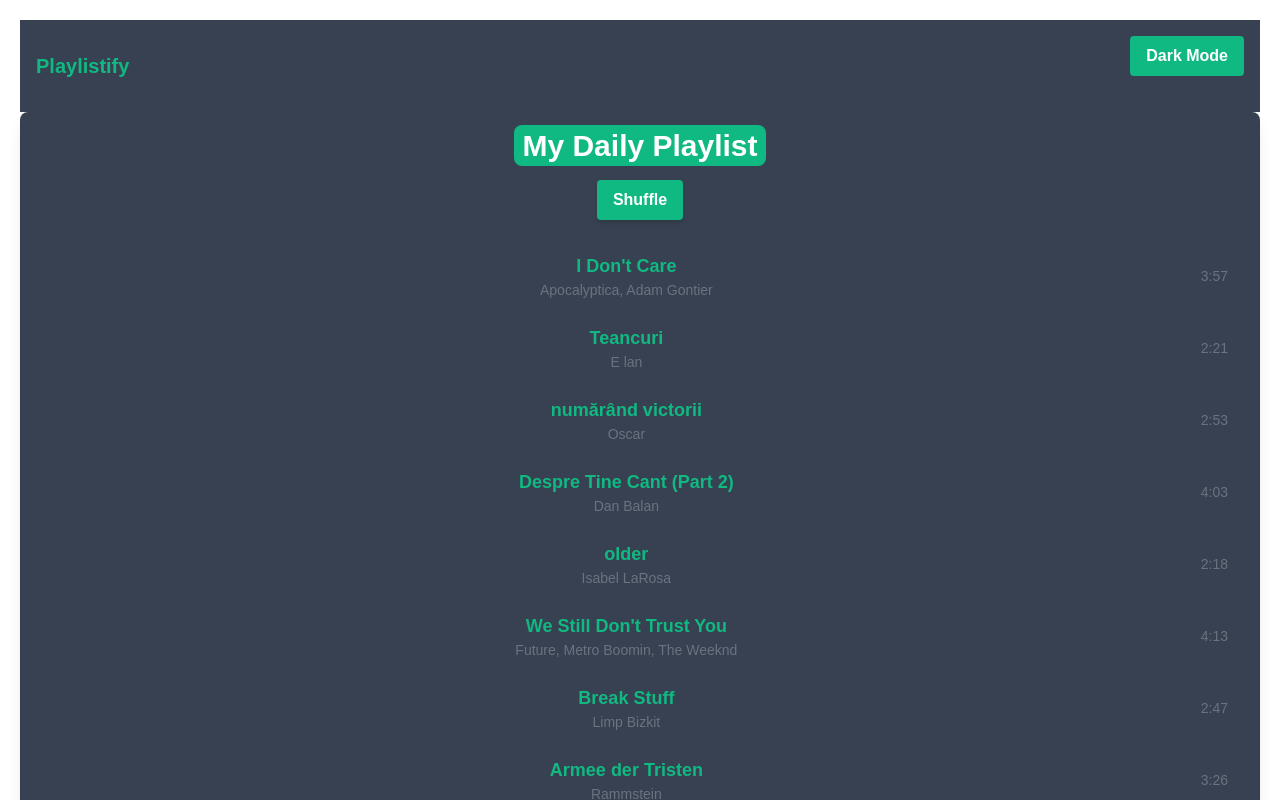
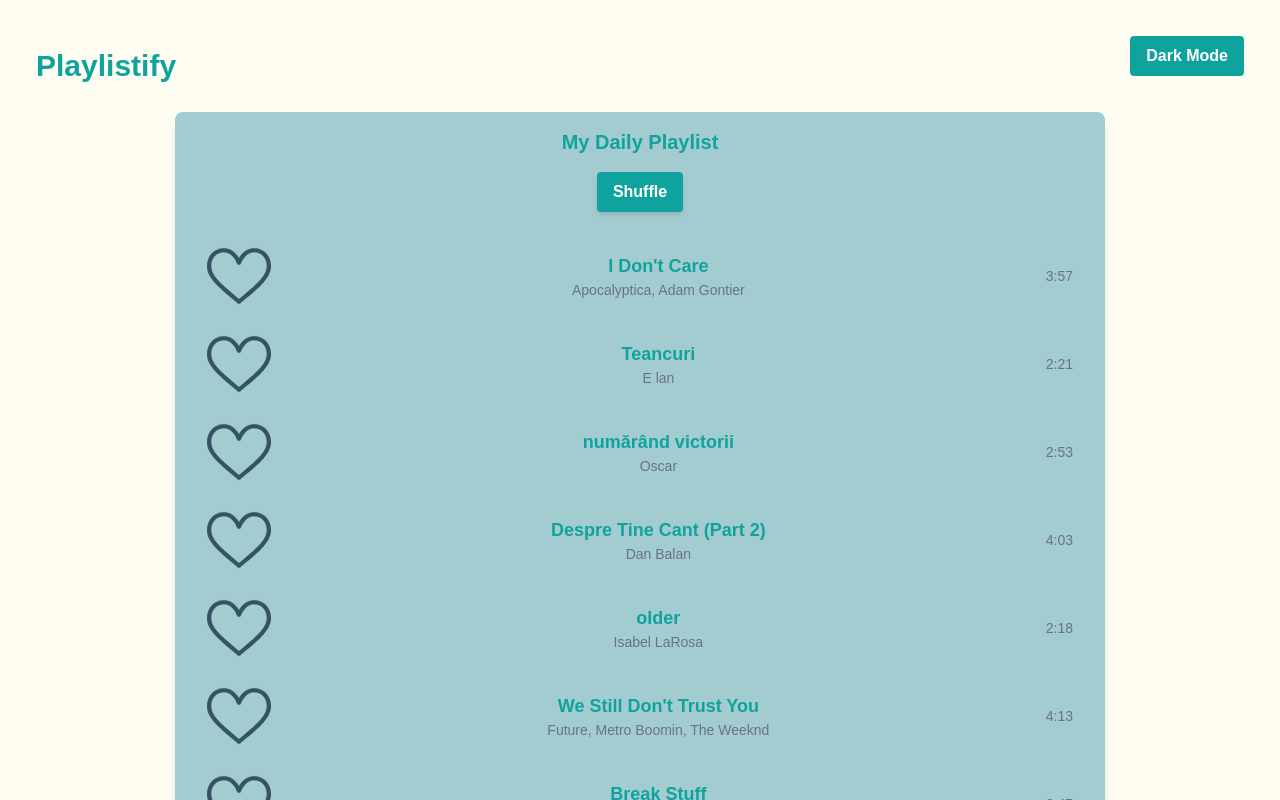
Before and after one commit to andreeamnl/SpotifyAPITest, a React (Create React App) app in the folder spotify-top-songs/: page / in a window 1280 px wide. Shown: the top 800 px of the page. Built offline with nearby package versions, Linux system fonts and the light colour scheme.

Commit message:
Change styles + add liked component

```diff
--- a/spotify-top-songs/src/App.css
+++ b/spotify-top-songs/src/App.css
@@ -1,3 +1,13 @@
+.dark {
+  background-color: #355362; /* darkGray */
+  color: #FFFFFF; /* Text color for dark mode */
+}
+
+.light {
+  background-color: #FFFCF1; /* lightGray */
+  color: #000000; /* Text color for light mode */
+}
+
 
 body {
   margin: 0;
@@ -9,15 +19,6 @@
   padding: 20px;
 }
 
-.dark {
-  background-color: #222;
-  color: #fff;
-}
-
-.light {
-  background-color: #fff;
-  color: #222;
-}
 
 button {
   padding: 10px 20px;
--- /dev/null
+++ b/spotify-top-songs/src/components/Like/Like.js
@@ -0,0 +1,28 @@
+import React, { useState, useEffect } from 'react';
+import LikedIcon from '../Like/LikedIcon.jsx';
+import UnlikedIcon from '../Like/UnlikedIcon.jsx';
+
+const Like = ({ songId }) => {
+  const [liked, setLiked] = useState(() => {
+    const likedSongs = JSON.parse(localStorage.getItem('likedSongs')) || {};
+    return likedSongs[songId] || false;
+  });
+
+  useEffect(() => {
+    const likedSongs = JSON.parse(localStorage.getItem('likedSongs')) || {};
+    likedSongs[songId] = liked;
+    localStorage.setItem('likedSongs', JSON.stringify(likedSongs));
+  }, [liked, songId]);
+
+  const toggleLiked = () => {
+    setLiked(!liked);
+  };
+
+  return (
+    <div onClick={toggleLiked}>
+      {liked ? <LikedIcon /> : <UnlikedIcon />}
+    </div>
+  );
+};
+
+export default Like;
--- /dev/null
+++ b/spotify-top-songs/src/components/Like/LikedIcon.jsx
@@ -0,0 +1,20 @@
+import React from 'react';
+
+const LikedIcon = ({ className }) => (
+  <svg
+    className={className}
+    fill="#355362"
+    height="64px"
+    width="64px"
+    version="1.1"
+    id="Layer_1"
+    xmlns="http://www.w3.org/2000/svg"
+    xmlnsXlink="http://www.w3.org/1999/xlink"
+    viewBox="0 0 512 512"
+    xmlSpace="preserve"
+  >
+    <path d="M378.435,33.391c-64.782,0-103.119,45.201-122.435,78.098c-19.316-32.897-57.652-78.098-122.435-78.098 C57.419,33.391,0,94.511,0,175.559c0,102.434,105.592,179.468,245.136,299.028c3.125,2.679,6.994,4.021,10.864,4.021 s7.739-1.342,10.864-4.021C406.427,355.011,512,277.985,512,175.559C512,94.511,454.581,33.391,378.435,33.391z" />
+  </svg>
+);
+
+export default LikedIcon;
--- /dev/null
+++ b/spotify-top-songs/src/components/Like/UnlikedIcon.jsx
@@ -0,0 +1,21 @@
+import React from 'react';
+
+const UnlikedIcon = ({ className }) => (
+  <svg
+    className={className}
+    fill="#355362"
+    height="64px"
+    width="64px"
+    version="1.1"
+    id="Layer_1"
+    xmlns="http://www.w3.org/2000/svg"
+    xmlnsXlink="http://www.w3.org/1999/xlink"
+    viewBox="0 0 512 512"
+    xmlSpace="preserve"
+    stroke="#355362"
+  >
+    <path d="M475.226,76.141c-24.802-27.568-59.176-42.75-96.791-42.75c-41.655,0-78.895,19.546-107.697,56.524 c-5.791,7.435-10.682,14.864-14.738,21.751c-4.056-6.888-8.947-14.316-14.738-21.751C212.46,52.937,175.22,33.391,133.565,33.391 c-37.615,0-71.989,15.182-96.791,42.75C13.059,102.499,0,137.806,0,175.557c0,42.904,18.5,84.194,58.22,129.938 c35.093,40.416,84.726,82.429,142.195,131.076c14.418,12.205,29.326,24.825,44.72,38.018c3.127,2.68,6.995,4.019,10.866,4.019 c3.87,0,7.739-1.34,10.866-4.019c15.393-13.194,30.301-25.814,44.72-38.018c57.47-48.648,107.102-90.661,142.195-131.076 C493.5,259.751,512,218.461,512,175.557C512,137.806,498.941,102.499,475.226,76.141z M428.567,283.602 c-33.411,38.479-82.137,79.724-138.556,127.482c-11.046,9.35-22.378,18.943-34.011,28.863 c-11.634-9.921-22.965-19.514-34.011-28.863c-56.419-47.758-105.145-89.003-138.556-127.482 c-34.608-39.857-50.041-73.179-50.041-108.045c0-62.011,43.065-108.774,100.174-108.774c31.144,0,58.322,14.44,80.78,42.919 c17.694,22.438,25.697,45.493,25.837,45.901c2.286,6.772,8.637,11.321,15.787,11.337c0.012,0,0.023,0,0.037,0 c7.146,0,13.508-4.566,15.811-11.333c0.079-0.232,8.075-23.378,25.838-45.905c22.457-28.479,49.635-42.919,80.779-42.919 c57.109,0,100.174,46.763,100.174,108.774C478.609,210.423,463.175,243.745,428.567,283.602z"/>
+  </svg>
+);
+
+export default UnlikedIcon;
--- a/spotify-top-songs/src/components/Navbar/Navbar.js
+++ b/spotify-top-songs/src/components/Navbar/Navbar.js
@@ -2,17 +2,14 @@
 
 const Navbar = () => {
   const [darkMode, setDarkMode] = useState(() => {
-    // Get the initial dark mode state from local storage or default to false
     const savedDarkMode = localStorage.getItem('darkMode');
     return savedDarkMode ? JSON.parse(savedDarkMode) : false;
   });
 
-  // Update local storage when dark mode state changes
   useEffect(() => {
     localStorage.setItem('darkMode', JSON.stringify(darkMode));
-
-    // Set body background based on dark mode state
     document.body.classList.toggle('dark', darkMode);
+    document.body.classList.toggle('light', !darkMode);
   }, [darkMode]);
 
   const handleToggleDarkMode = () => {
@@ -22,7 +19,9 @@
   return (
     <nav className={`bg-${darkMode ? 'darkGray' : 'lightGray'} p-4`}>
       <div className="container mx-auto flex justify-between items-center">
-        <a href="/" className="text-teal text-xl font-bold">Playlistify</a>
+        <a href="/" className="text-teal text-3xl font-bold flex items-center">
+          <span className="mr-2">Playlistify</span>
+        </a>
         <div className="flex items-center">
           <button
             className="bg-teal hover:bg-hoverGray text-white font-bold py-2 px-4 rounded"
--- a/spotify-top-songs/src/components/Playlist/Playlist.js
+++ b/spotify-top-songs/src/components/Playlist/Playlist.js
@@ -1,5 +1,3 @@
-// Playlist.js
-
 import React, { useState, useEffect } from 'react';
 import Song from '../Song/Song';
 import Shuffle from '../Shuffle/Shuffle';
@@ -27,11 +25,9 @@
     }, []);
 
     return (
-    <div className="playlist bg-lightGray text-black p-4 rounded-lg shadow-lg">
-      <h2 className="text-3xl font-bold mb-4">
-        <span className="bg-teal px-2 py-1 rounded-lg text-white">
+        <div className="playlist bg-lightTeal text-black p-4 rounded-lg shadow-lg w-3/4 mx-auto">
+            <h2 className="text-xl font-semibold text-teal mb-4">
                 My Daily Playlist
-        </span>{' '}
             </h2>
             <Shuffle onShuffle={handleShuffle} /> {/* Pass handleShuffle function as prop */}
             <ul>
--- a/spotify-top-songs/src/components/Song/Song.js
+++ b/spotify-top-songs/src/components/Song/Song.js
@@ -1,8 +1,10 @@
 import React from 'react';
+import Like from '../Like/Like'; // Make sure to import the Like component
 
 const Song = ({ id, title, artist, duration }) => {
   return (
     <li className="flex items-center py-3 px-4 hover:bg-hoverGray transition duration-300 ease-in-out">
+      <Like songId={id} />
       <div className="flex-grow">
         <h3 className="text-lg font-semibold text-teal">{title}</h3>
         <p className="text-sm text-gray-500">{artist}</p>
--- a/spotify-top-songs/tailwind.config.js
+++ b/spotify-top-songs/tailwind.config.js
@@ -6,11 +6,12 @@
   theme: {
     extend: {
       colors:{
-        darkGray: '#1F2937',
-        lightGray: '#374151',
-        hoverGray: '#4B5563',
+        darkGray: '#355362',
+        lightGray: '#FFFCF1',
+        hoverGray: '#304D5C',
         white: '#FFFFFF',
-        teal: '#10B981',
+        lightTeal: '#a3ccd1',
+        teal: '#10a39e',
         nude: '#e6dcd2'
       }
     },
```
Lines whose indentation alone changed are shown as unchanged.
